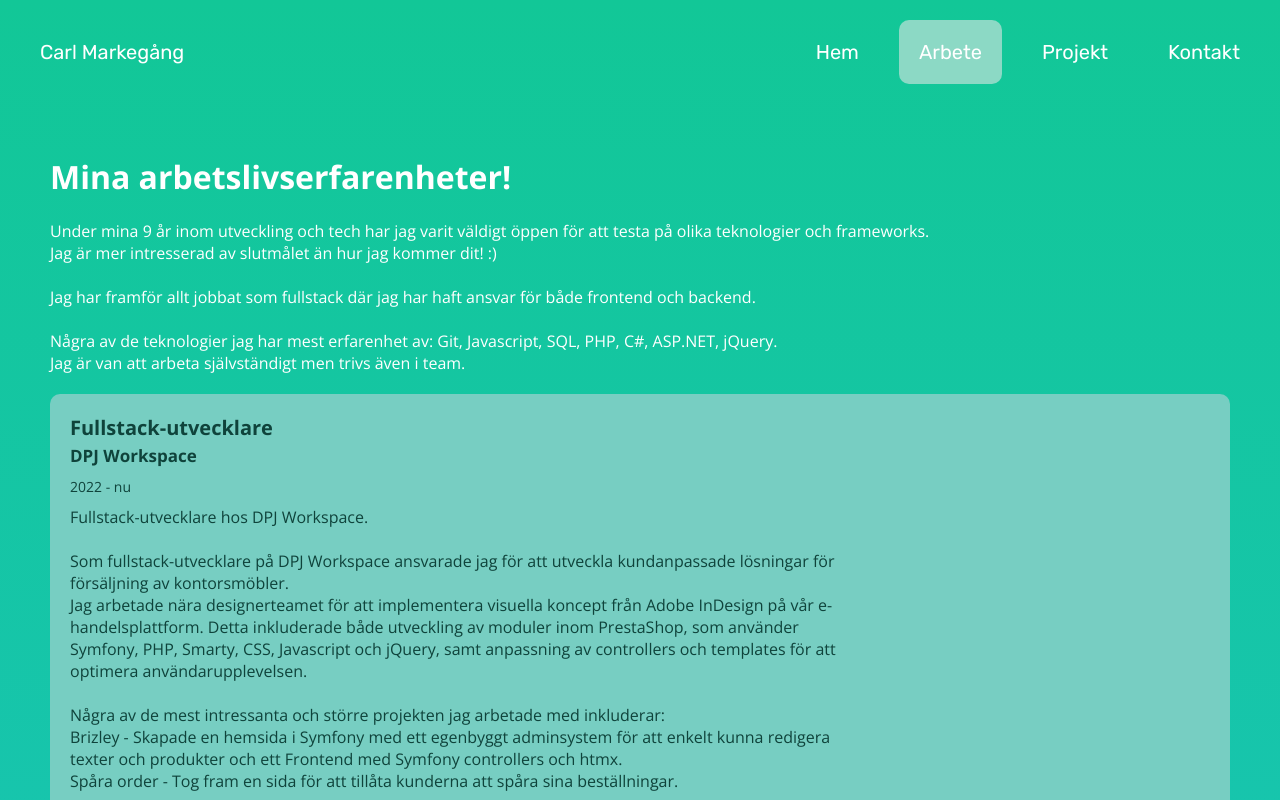
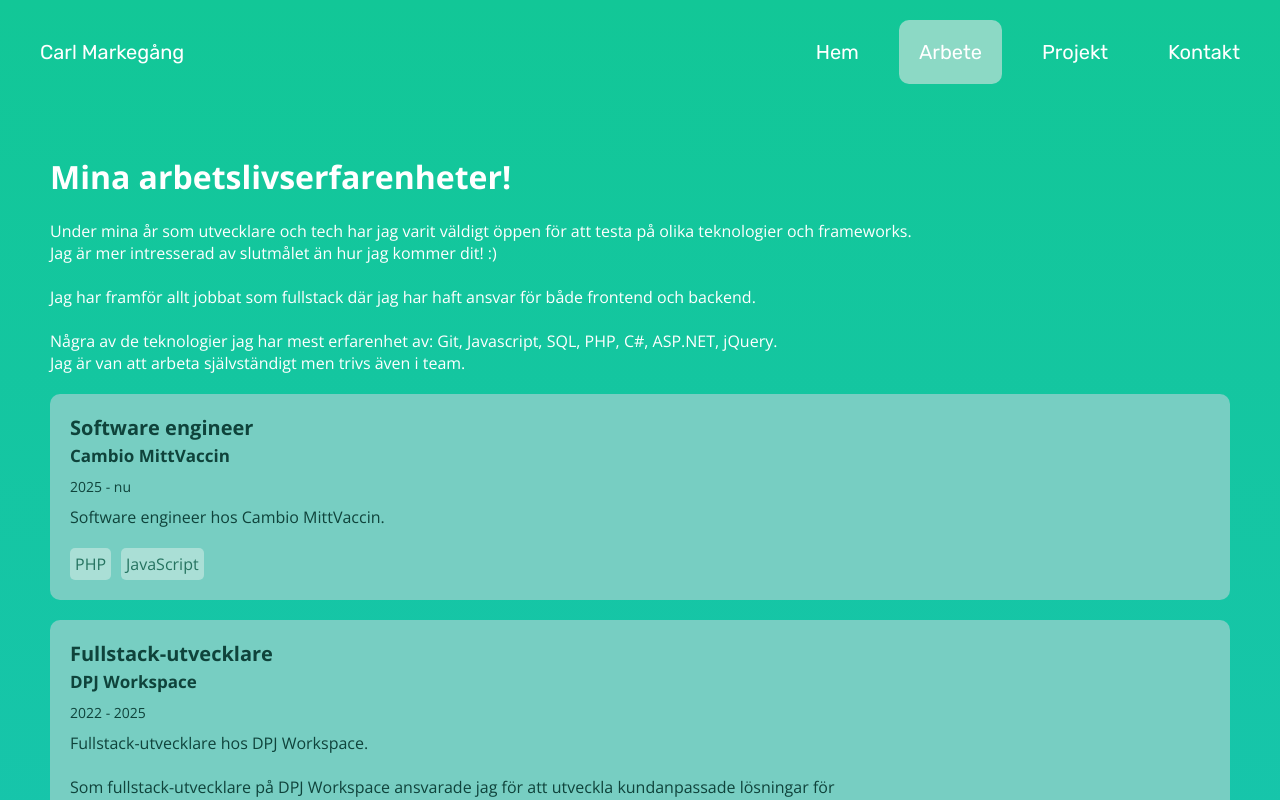
Before and after one commit to carlmarkegang/portfolio-v2, a Next.js app in the folder portfolio/: page /work in a window 1280 px wide. Shown: the top 800 px of the page. Built offline with nearby package versions, Linux system fonts and the light colour scheme.

Commit message:
Add Cambio MittVaccin (#3)
* add Cambio MittVaccin

* a

```diff
--- a/portfolio/src/app/work/page.tsx
+++ b/portfolio/src/app/work/page.tsx
@@ -8,7 +8,7 @@ export default function Work() {
     <div>
       <h1>Mina arbetslivserfarenheter!</h1>
       <div className="subtitle">
-        Under mina 9 år inom utveckling och tech har jag varit väldigt öppen för att testa på olika teknologier och frameworks.<br />
+        Under mina år som utvecklare och tech har jag varit väldigt öppen för att testa på olika teknologier och frameworks.<br />
         Jag är mer intresserad av slutmålet än hur jag kommer dit! :) <br /><br />
         Jag har framför allt jobbat som fullstack där jag har haft ansvar för både frontend och backend.<br /><br />
 
@@ -18,9 +18,18 @@ export default function Work() {
 
       <div className="projects">
         <ProjectBlock
+          title="Software engineer"
+          name="Cambio MittVaccin"
+          years="2025 - nu"
+          link=""
+          image=""
+          tags={["PHP", "JavaScript"]}
+          description="Software engineer hos Cambio MittVaccin." />
+
+        <ProjectBlock
           title="Fullstack-utvecklare"
           name="DPJ Workspace"
-          years="2022 - nu"
+          years="2022 - 2025"
           link=""
           image=""
           tags={["PHP", "PrestaShop", "Symfony", "JavaScript", "jQuery", "Sass", "MariaDB"]}
```
